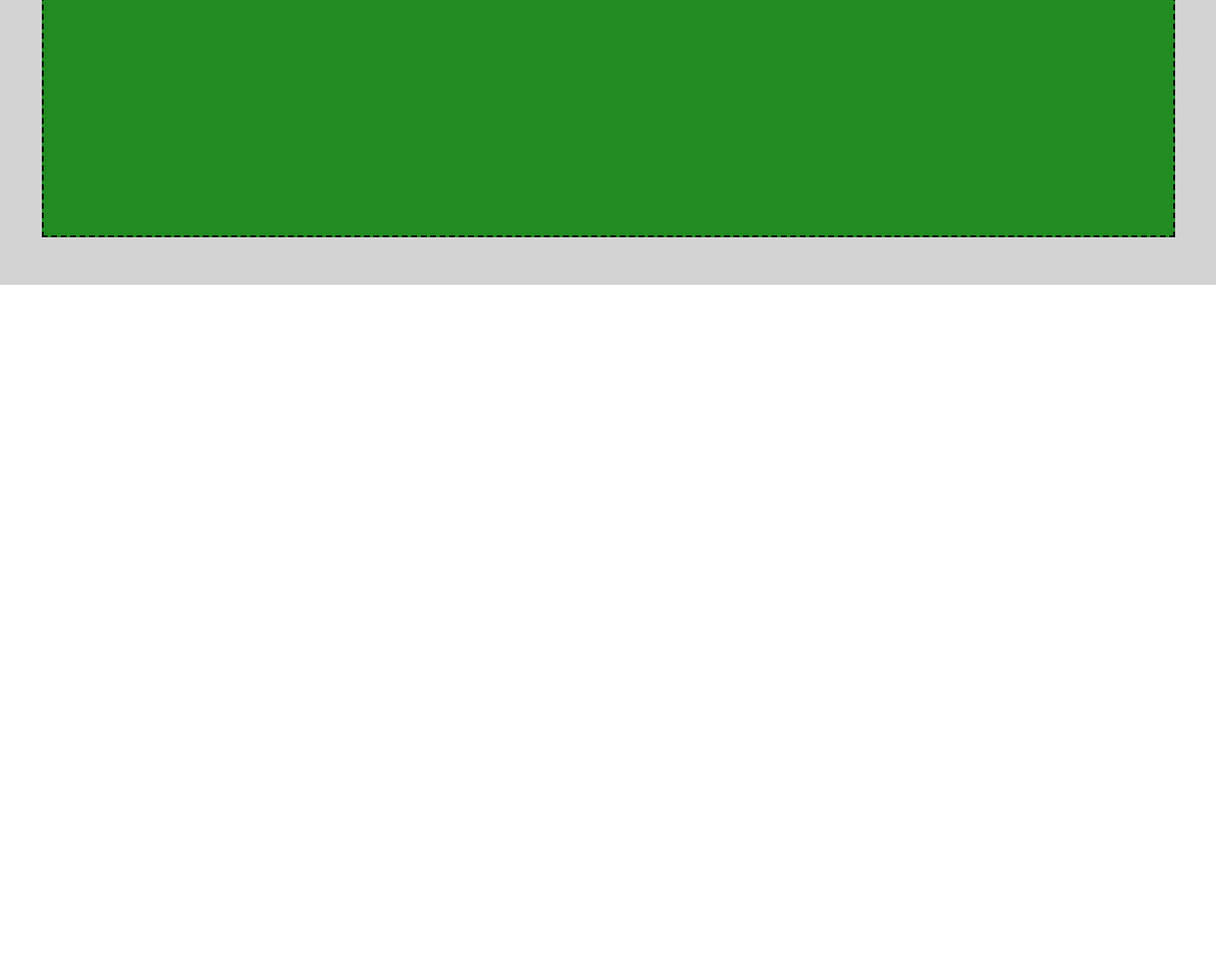
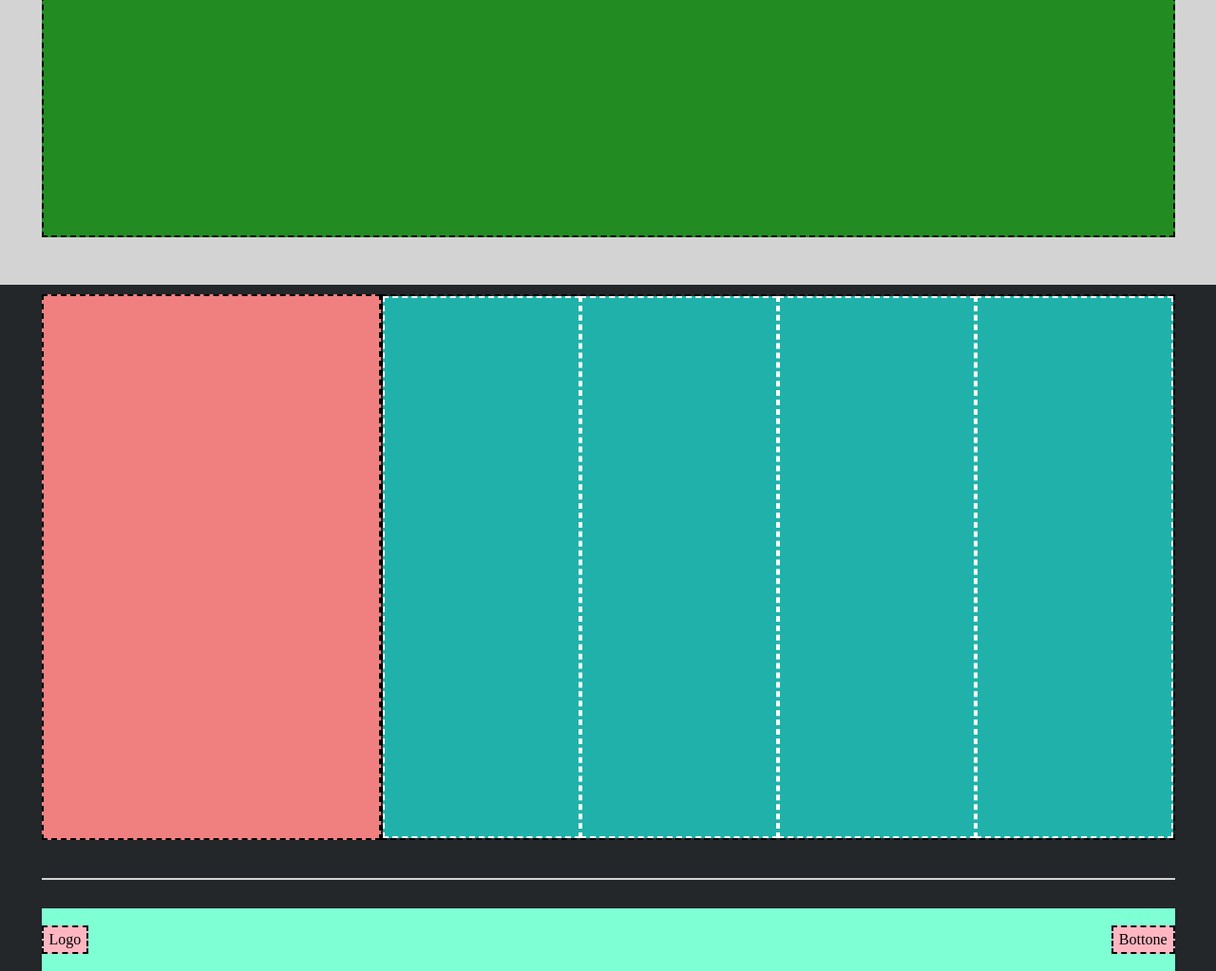
Before and after one commit to FedeViga/htmlcss-struttura-discord, a plain HTML site: page index.html in a window 1280 px wide. Shown: the part 3061-4084 px from the top of the page at 95% size. Before the commit the page ends 3361 px from the top, so only its background shows below. Drawn offline with Linux system fonts and the light colour scheme.

Commit message:
fine footer

```diff
--- a/css/style.css
+++ b/css/style.css
@@ -105,3 +105,57 @@ section .container {
     flex-grow: 1;
 }
 /* fine main */
+
+
+/* footer */
+footer {
+    background-color: #23272a;
+    /* test */
+
+    padding: 10px 20px 0px 20px;
+
+}
+
+#footer-top {
+    display: flex;
+    padding-bottom: 40px;
+    border-bottom: 2px solid #d3d3d3;
+}
+
+.footer-big {
+    background-color: #f08080;
+    height: 575px;
+    /* test */
+
+    width: 357px;
+}
+
+#footer-top-container {
+    display: flex;
+    flex-grow: 1;
+}
+
+.footer-small {
+    background-color: #20b2aa;
+    border: 2px dashed white;
+    /* test */
+
+    width: 25%;
+}
+
+#footer-bottom {
+    background-color: #7fffd4;
+    /* test */
+
+    display: flex;
+    justify-content: space-between;
+    margin-top: 30px;
+    padding: 18px 0px;
+}
+
+#footer-bottom > * {
+    background-color: #ffb6c1;
+    padding: 4px 6px;
+
+}
+/* fine footer */
--- a/index.html
+++ b/index.html
@@ -119,7 +119,40 @@
             </div>
 
         </section>
+
     </main>
+
+    <footer>
+
+        <div id="footer-top" class="container">
+
+            <div class="footer-big"></div>
+
+            <div id="footer-top-container">
+
+                <div class="footer-small"></div>
+                <div class="footer-small"></div>
+                <div class="footer-small"></div>
+                <div class="footer-small"></div>
+
+            </div>
+
+        </div>
+
+        <div id="footer-bottom" class="container">
+
+            <div class="logo">
+                Logo
+            </div>
+
+            <div class="button">
+                Bottone
+            </div>
+
+        </div>
+
+    </footer>
+
 </body>
 
 </html>
```
